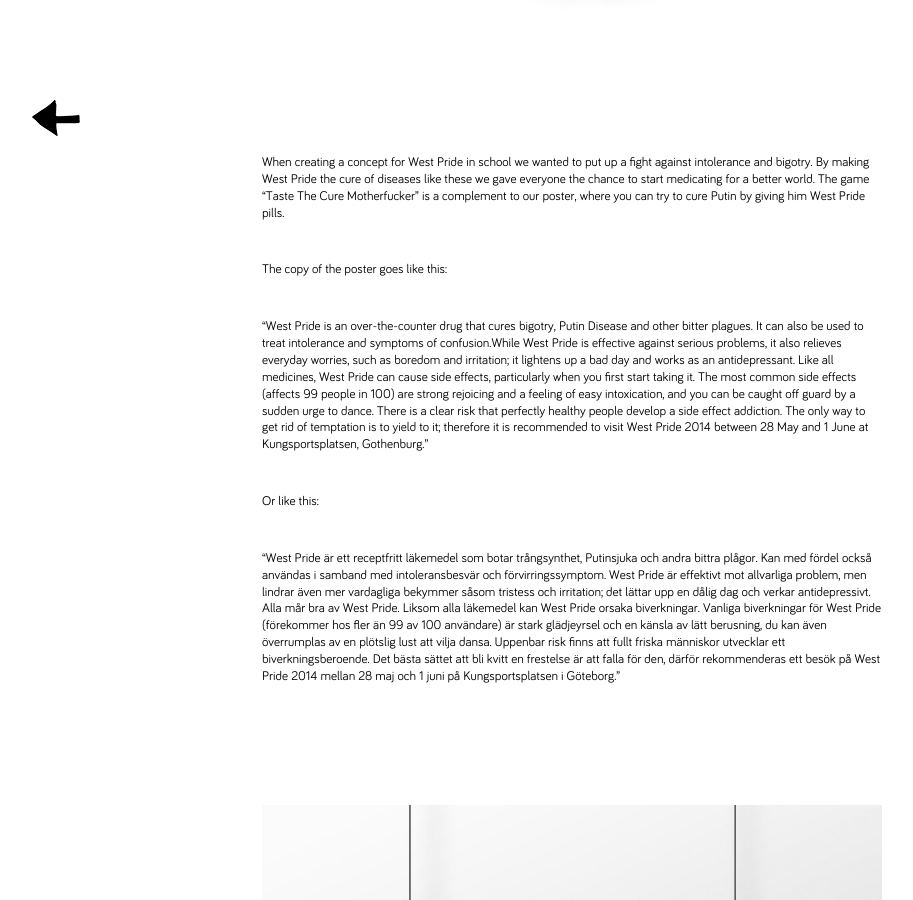
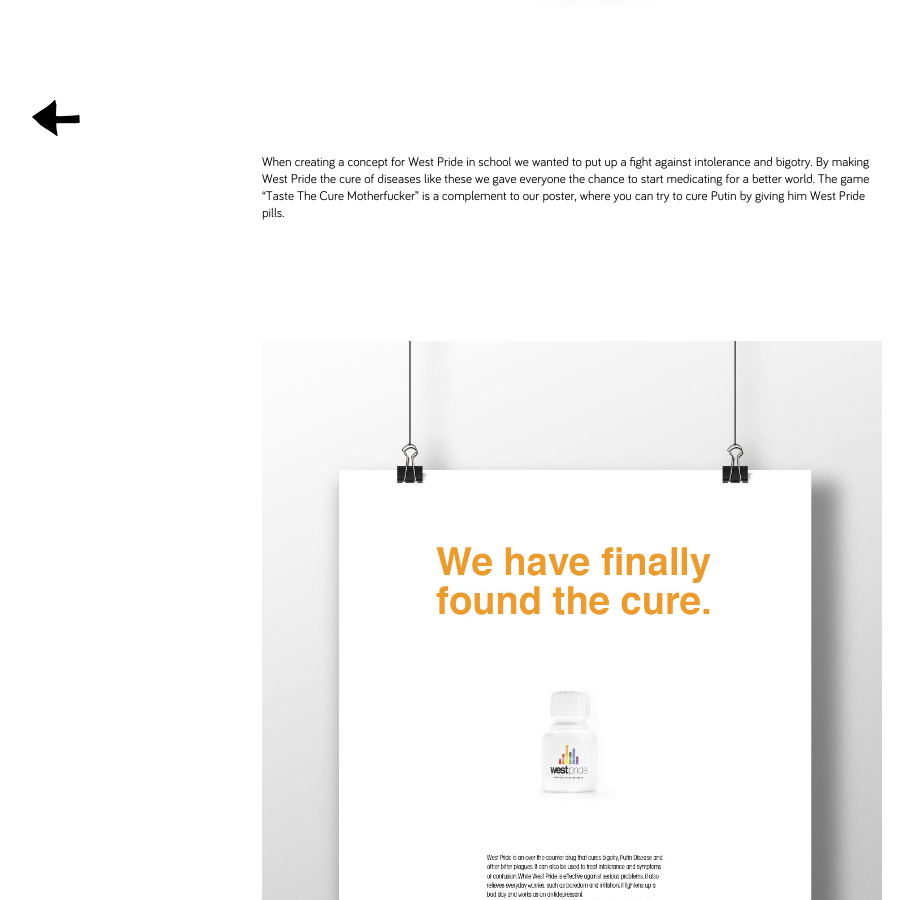
Before and after one commit to kannibalin/kannibalin.github.io, a Jekyll site: the page built from _posts/2014-01-02-the-cure.md, in a window 1280 px wide and 900 px high, scrolled down 486 px. Shown: the whole window, without its empty margins (68-981 px from the left). Built offline with Jekyll 4.4.1, drawn with Linux system fonts in a browser that asks for light colours; Markdown is read by kramdown in place of the engine named in the settings.

Commit message:
Update 2014-01-02-the-cure.md

```diff
--- a/_posts/2014-01-02-the-cure.md
+++ b/_posts/2014-01-02-the-cure.md
@@ -6,18 +6,3 @@
 ---
 
 When creating a concept for West Pride in school we wanted to put up a fight against intolerance and bigotry. By making West Pride the cure of diseases like these we gave everyone the chance to start medicating for a better world. The game "Taste The Cure Motherfucker" is a complement to our poster, where you can try to cure Putin by giving him West Pride pills.
-
-
-The copy of the poster goes like this:
-
-"West Pride is an over-the-counter drug that cures bigotry, Putin Disease and other bitter plagues. It can also be used to treat intolerance and symptoms of confusion.While West Pride is effective against serious problems, it also relieves everyday worries, such as boredom and irritation; it lightens up a bad day and works as an antidepressant.
-	Like all medicines, West Pride can cause side effects, particularly when you first start taking it. The most common side effects (affects 99 people in 100) are strong rejoicing and a feeling of easy intoxication, and you can be caught off guard by a sudden urge to dance.
-	There is a clear risk that perfectly healthy people develop a side effect addiction. The only way to get rid of temptation is to yield to it; therefore it is recommended to visit West Pride 2014 between 28 May and 1 June at Kungsportsplatsen, Gothenburg."
-
-
-Or like this:
-
-"West Pride är ett receptfritt läkemedel som botar trångsynthet, Putinsjuka och andra bittra plågor. Kan med fördel också användas i samband med intoleransbesvär och förvirringssymptom.
-	West Pride är effektivt mot allvarliga problem, men lindrar även mer
-vardagliga bekymmer såsom tristess och irritation; det lättar upp en dålig dag och verkar antidepressivt. Alla mår bra av West Pride.
-	Liksom alla läkemedel kan West Pride orsaka biverkningar. Vanliga biverkningar för West Pride (förekommer hos fler än 99 av 100 användare) är stark glädjeyrsel och en känsla av lätt berusning, du kan även överrumplas av en plötslig lust att vilja dansa. Uppenbar risk finns att fullt friska människor utvecklar ett biverkningsberoende. Det bästa sättet att bli kvitt en frestelse är att falla för den, därför rekommenderas ett besök på West Pride 2014 mellan 28 maj och 1 juni på Kungsportsplatsen i Göteborg."
```
